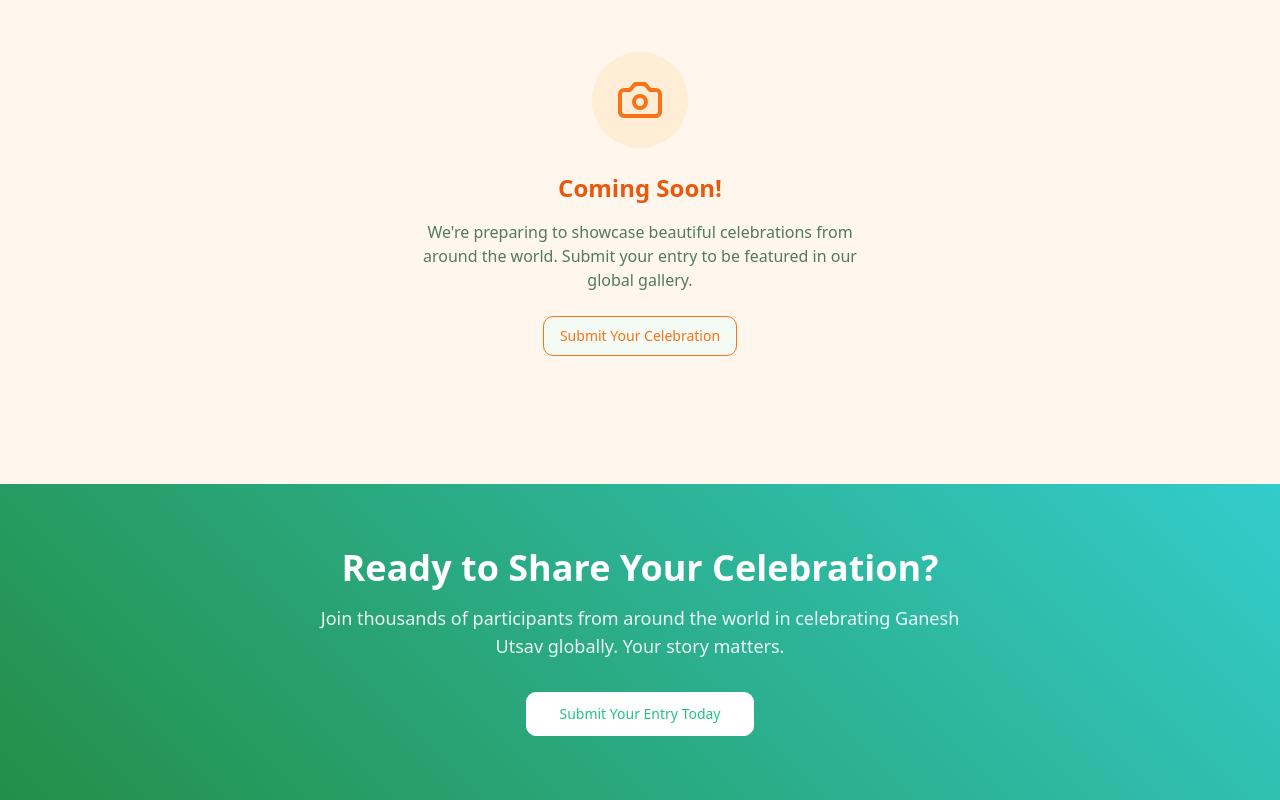
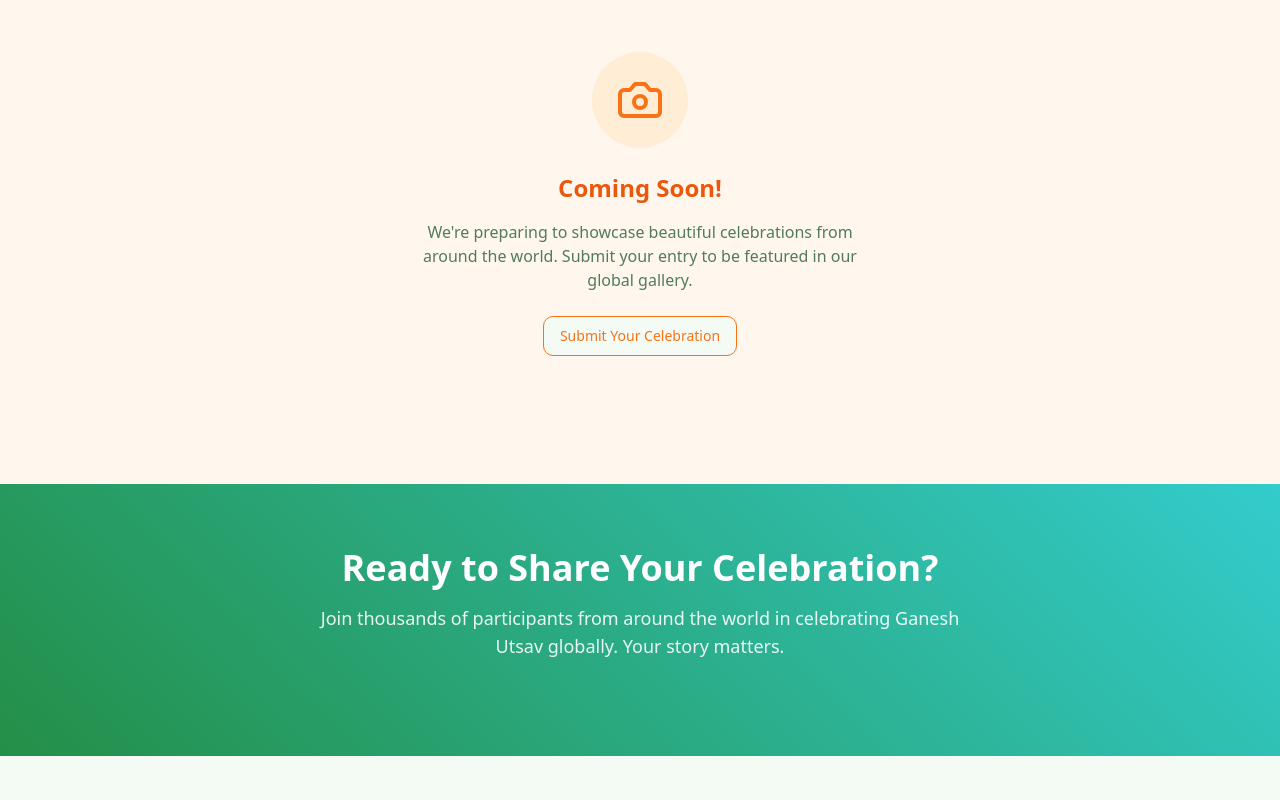
Before and after one commit to srivaishnavimata/global-ganesh-roots, a React (Vite) app: page / in a window 1280 px wide. Shown: the part 2096-2896 px from the top of the page. After the commit the page ends 2852 px from the top, so only its background shows below. Built offline with nearby package versions, Linux system fonts and the light colour scheme.

Commit message:
Visual edit in Lovable
Edited UI in Lovable

```diff
--- a/src/pages/Home.tsx
+++ b/src/pages/Home.tsx
@@ -163,9 +163,7 @@ const Home = () => {
             Join thousands of participants from around the world in celebrating
             Ganesh Utsav globally. Your story matters.
           </p>
-          <Button onClick={() => scrollToSection('participate')} variant="outline" size="lg" className="bg-white text-festival-red border-white hover:bg-white/90">
-            Submit Your Entry Today
-          </Button>
+
         </div>
       </section>
     </div>;
```
